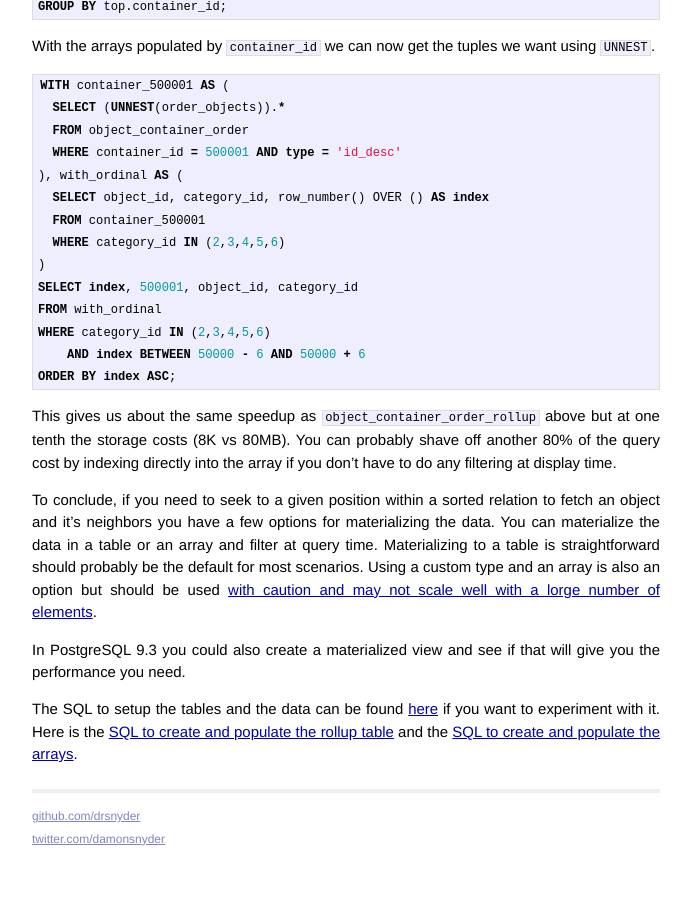
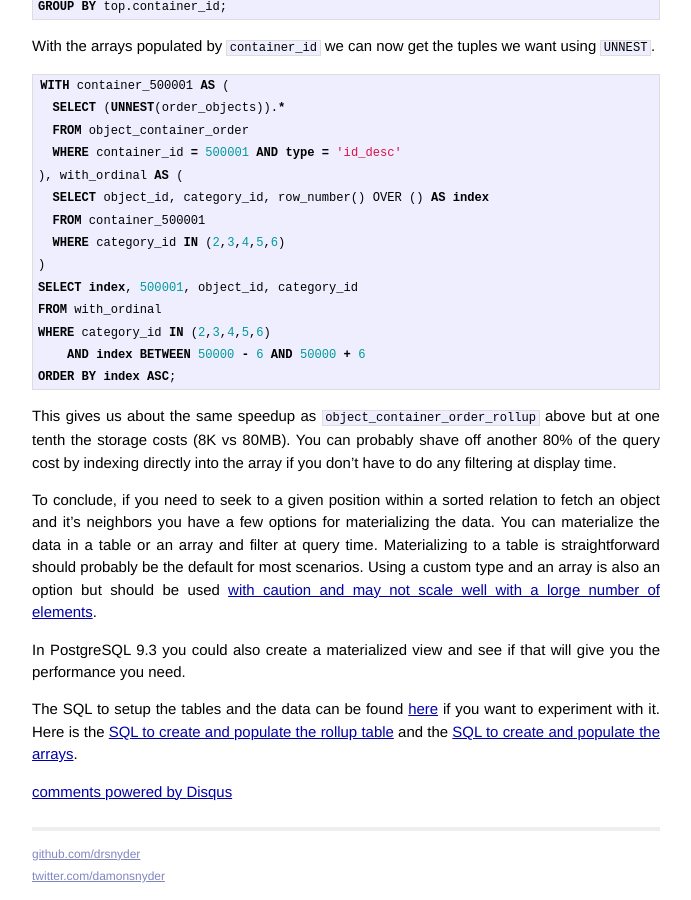
Before and after one commit to drsnyder/drsnyder.github.io, a Jekyll site: the page built from _posts/2014-03-17-seek-to-position-order-by-postgresql.markdown, in a window 1280 px wide and 900 px high, scrolled down 3752 px. Shown: the whole window, without its empty margins (294-985 px from the left). Built offline with Jekyll 4.4.1, drawn with Linux system fonts in a browser that asks for light colours; Markdown is read by kramdown in place of the engine named in the settings; comment, search, counter and statistics services are not loaded; before the commit the page ends 4614 px from its top, so only the background shows below that; some of the changed lines change nothing that is shown.

Commit message:
Adding disqus.

```diff
--- a/_layouts/post.html
+++ b/_layouts/post.html
@@ -7,3 +7,21 @@
 <div class="post">
 {{ content }}
 </div>
+
+{% if page.comments %}
+<div id="disqus_thread"></div>
+<script type="text/javascript">
+    var disqus_shortname = 'drsnyderus';
+    var disqus_identifier = '{% if page.disqus_identifier %}{{ page.disqus_identifier}}{% else %}{{ site.url }}{{ page.url }}{% endif %}';
+    var disqus_url = '{{ site.url }}{{ page.url }}';
+
+    /* * * DON'T EDIT BELOW THIS LINE * * */
+    (function() {
+        var dsq = document.createElement('script'); dsq.type = 'text/javascript'; dsq.async = true;
+        dsq.src = '//' + disqus_shortname + '.disqus.com/embed.js';
+        (document.getElementsByTagName('head')[0] || document.getElementsByTagName('body')[0]).appendChild(dsq);
+    })();
+</script>
+<noscript>Please enable JavaScript to view the <a href="http://disqus.com/?ref_noscript">comments powered by Disqus.</a></noscript>
+<a href="http://disqus.com" class="dsq-brlink">comments powered by <span class="logo-disqus">Disqus</span></a>
+{% endif %}
--- a/_posts/2014-03-17-seek-to-position-order-by-postgresql.markdown
+++ b/_posts/2014-03-17-seek-to-position-order-by-postgresql.markdown
@@ -1,6 +1,7 @@
 ---
 layout: post
 title: Seek to a position in an ordered relation using PostgreSQL
+comments: true
 ---
 
 I need to seek to a given position within a sorted relation to fetch an object
```
